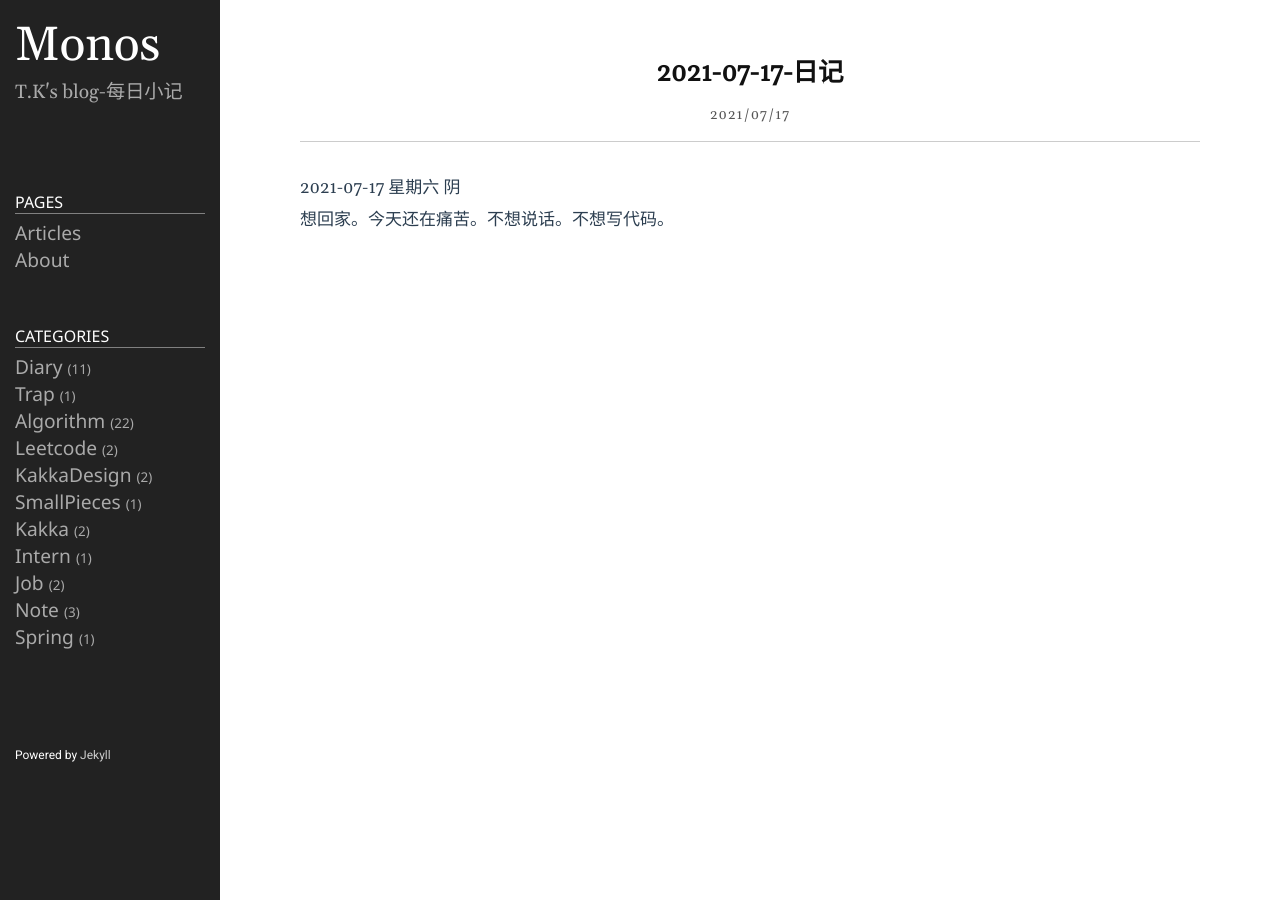
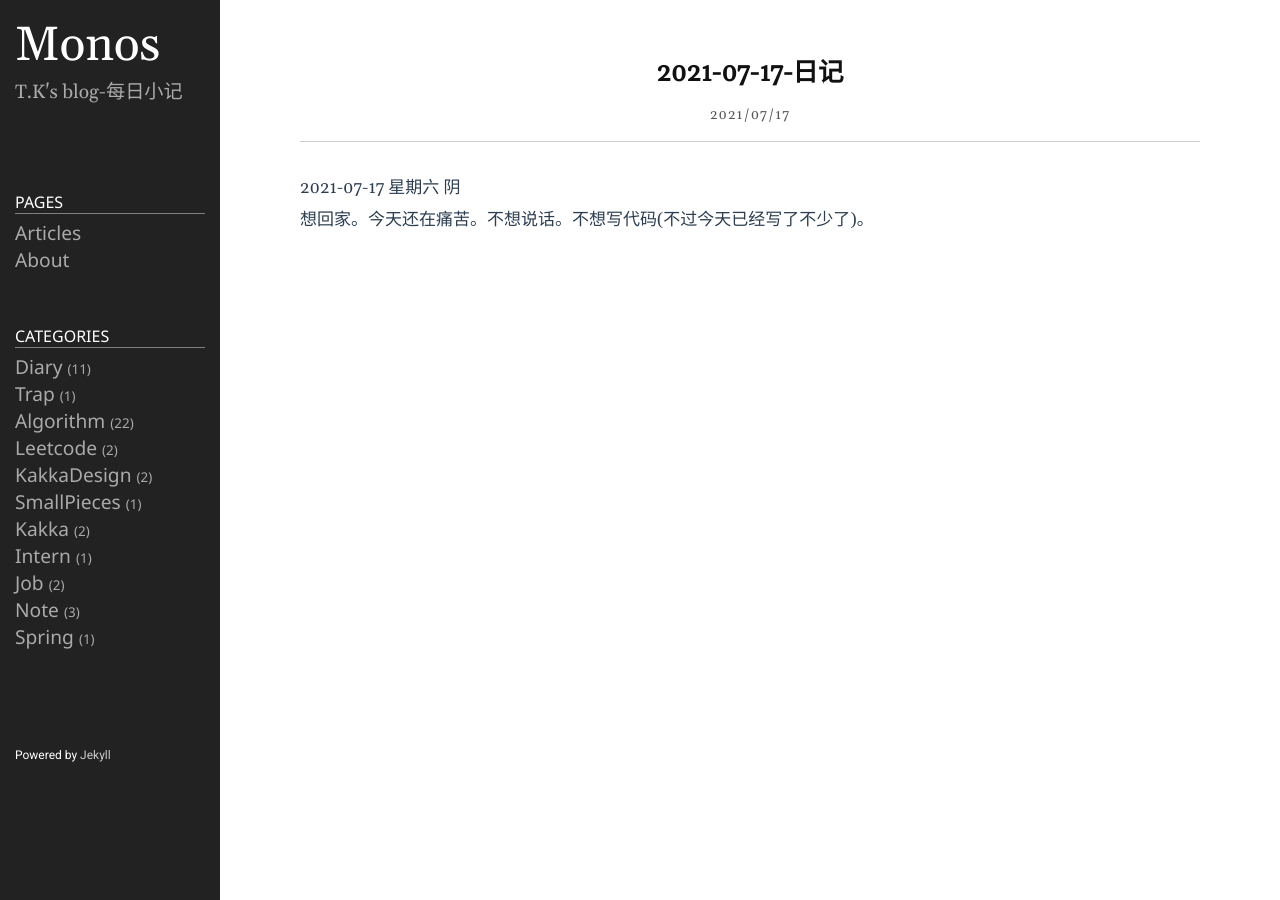
Before and after one commit to Taunk714/Taunk.github.io, a Jekyll site: the page built from _posts/2021-07-17-日记.md, in a window 1280 px wide. Built offline with Jekyll 4.4.1, drawn with Linux system fonts in a browser that asks for light colours.

Commit message:
修改文件: _posts/2021-07-17-日记.md

```diff
--- a/_posts/2021-07-17-日记.md
+++ b/_posts/2021-07-17-日记.md
@@ -10,4 +10,4 @@ preview: 1
 ---
 2021-07-17 星期六 阴
 
-想回家。今天还在痛苦。不想说话。不想写代码。
+想回家。今天还在痛苦。不想说话。不想写代码(不过今天已经写了不少了)。
```
